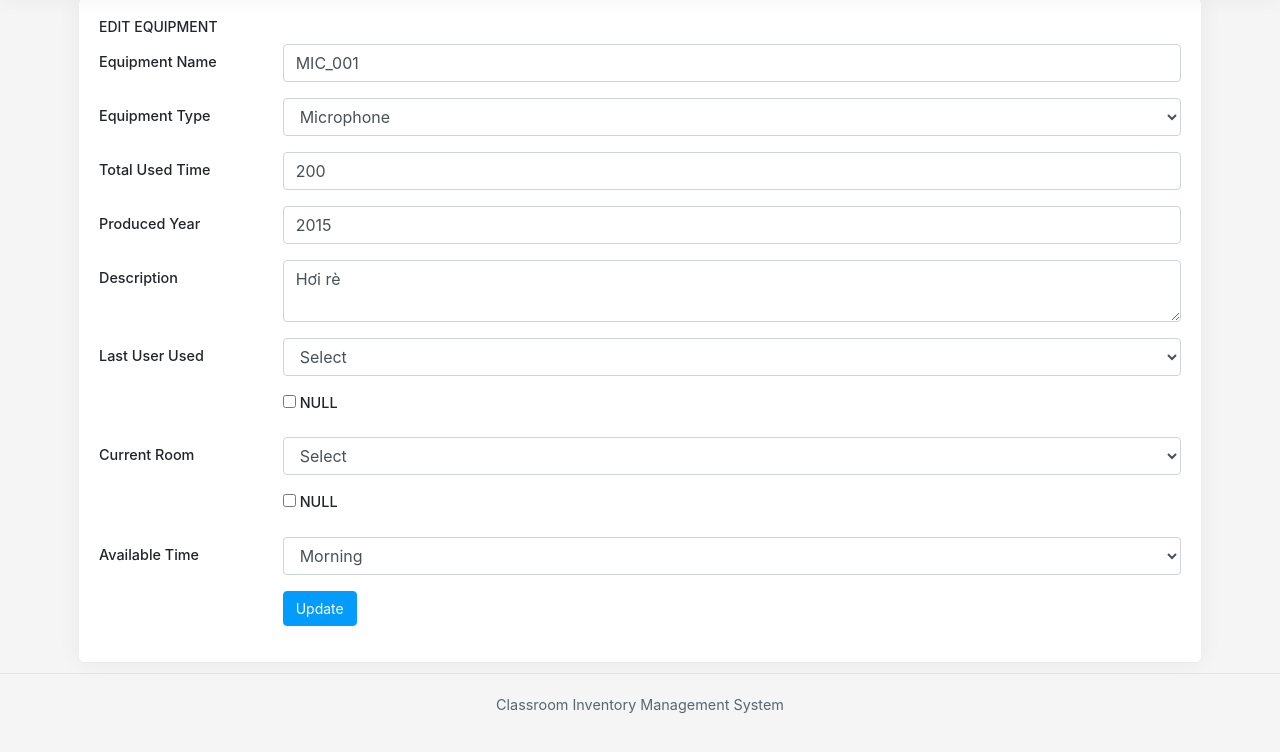
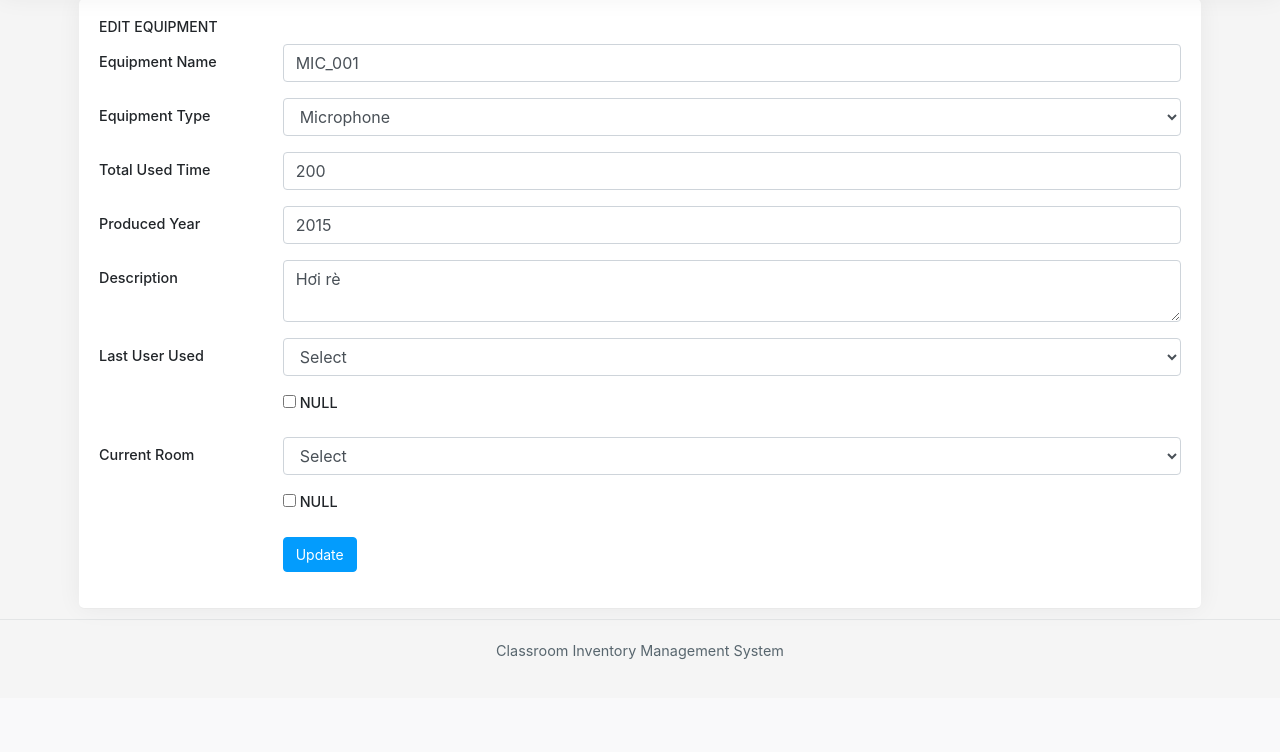
Before and after one commit to linhtingg/ClassroomInventory, a PHP site: page /admin/edit-equipment.php?did=MIC_001 in a window 1280 px wide. Shown: the part 127-879 px from the top of the page. After the commit the page ends 787 px from the top, so only its background shows below. Run offline with PHP 8.4, Linux system fonts and the light colour scheme; a user stored in the database is signed in; data comes from the database, SQL or seed files in the repository.

Commit message:
fix edit equipment

```diff
--- a/admin/edit-equipment.php
+++ b/admin/edit-equipment.php
@@ -12,7 +12,7 @@ if (strlen($_SESSION['sscmsaid'] == 0)) {
             $rowCount = EquipmentController::getEquipmentByID($_POST['equipmentID'])->rowCount();
             if ($rowCount == 0 || $_POST['equipmentID'] == $_GET['did']) {
                 Query::execute(
-                    "UPDATE equipment SET type=?, id=?, totalUsedTime=?, producedYear=?, description=?, lastUserUsed=?, currentRoom=?, avaiableTime=? WHERE id=?",
+                    "UPDATE equipment SET type=?, id=?, totalUsedTime=?, producedYear=?, description=?, lastUserUsed=?, currentRoom=? WHERE id=?",
                     [
                         $_POST['type'],
                         $_POST['equipmentID'],
@@ -21,7 +21,6 @@ if (strlen($_SESSION['sscmsaid'] == 0)) {
                         $_POST['description'],
                         $_POST['lastUserUsed'],
                         $_POST['currentRoom'],
-                        $_POST['availableTime'],
                         $_GET['did']
                     ]
                 );
@@ -135,16 +134,6 @@ if (strlen($_SESSION['sscmsaid'] == 0)) {
                                         </div>
                                     </div>
                                     <div class="form-group row">
-                                        <label class="col-2 col-form-label">Available Time</label>
-                                        <div class="col-10">
-                                            <select class="form-control" name="availableTime" required>
-                                                <option>Morning</option>
-                                                <option>Afternoon</option>
-                                                <option>Evening</option>
-                                            </select>
-                                        </div>
-                                    </div>
-                                    <div class="form-group row">
                                         <div class="col-8 offset-2">
                                             <button type="submit" class="btn btn-primary" name="submit">Update</button>
                                         </div>
```
